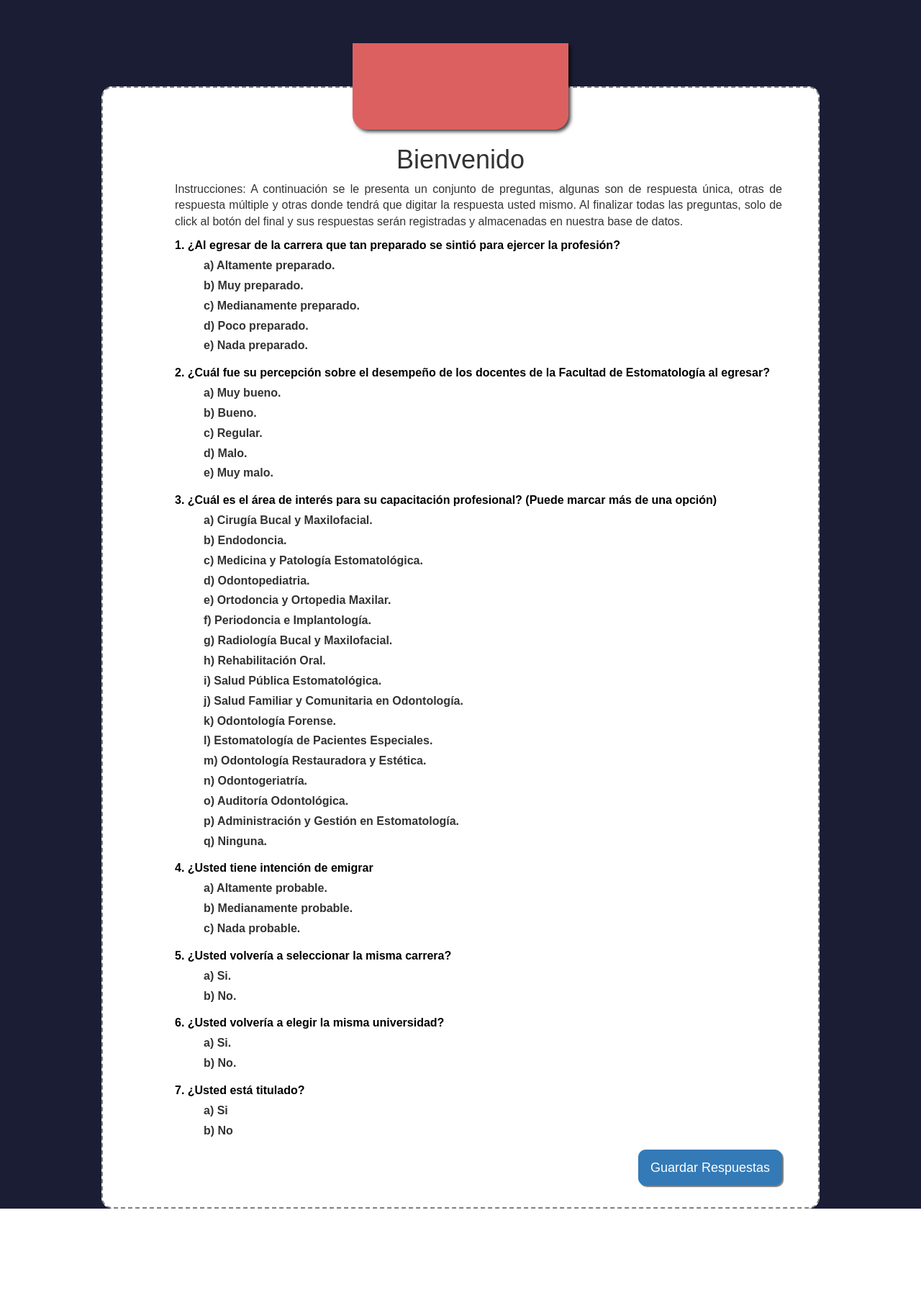
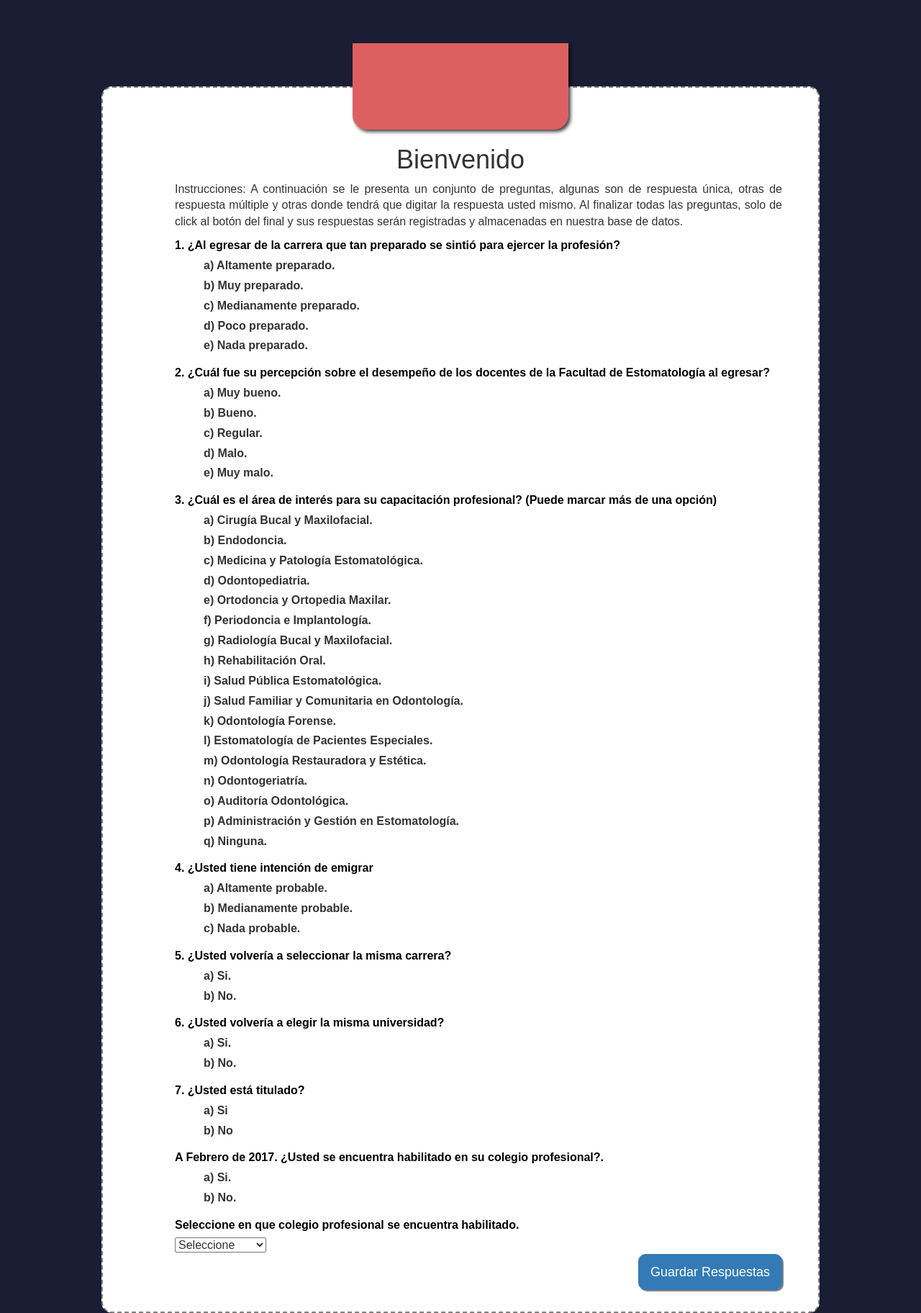
Before and after one commit to 5yC0r/84lt0, a PHP site: page / in a window 1280 px wide. Shown: the whole page at 72% size. Before the commit the page ends 1679 px from the top, so only its background shows below. Run offline with PHP 8.4, Linux system fonts and the light colour scheme; some libraries are stand-ins or nearby versions.

Commit message:
se agregaron nuevas preguntas, aun faltan algunas y estructurar preguntas bi adcionales

```diff
--- a/js/main.js
+++ b/js/main.js
@@ -432,3 +432,6 @@ function prueba(dniAlumno) {
             }
     	});
 }
+
+
+//todas menos la letra e :V
--- a/vista/preguntas.php
+++ b/vista/preguntas.php
@@ -87,10 +87,13 @@
 			</ul>
 		</div>
 	</div>
+
 	<div class="pregunta-compuesta" id="p7" data-marcado="nomarcado">
+
 		<div class="enunciado">
 			<label for="">7. ¿Usted está titulado?</label>
 		</div>
+
 		<div class="grupo-alternativas">
 			<ul>
 				<li><label for="" class="alternativa" data-pregunta="p7" data-indice="a">a) Si</label></li>
@@ -98,14 +101,64 @@
 			</ul>
 		</div>
 
-		<div class="pregunta-adicional-tipeada" id="p7-1" data-head="b">
+		<div class="pregunta-adicional-compuesta" id="p7-1" data-head="a">
+			<div class="enunciado">
+				<label for="">A Febrero de 2017. ¿Usted se encuentra habilitado en su colegio profesional?.</label>
+			</div>
+			<div class="grupo-alternativas">
+				<ul>
+					<li><label for="" class="alternativa" data-pregunta="p7-1" data-indice="a">a) Si.</label></li>
+					<li><label for="" class="alternativa" data-pregunta="p7-1" data-indice="b">b) No.</label></li>
+				</ul>
+			</div>
+
+			<div class="pregunta-biadicional-alternativa-simple" id="p7-1-1" data-head="a">
+				<div class="enunciado">
+					<label for="">Seleccione en que colegio profesional se encuentra habilitado.</label>
+				</div>
+				<div class="">
+					<select name="" id="">
+						<option value="">Seleccione</option>
+						<option value="">Amazonas</option>
+						<option value="">Apurímac</option>
+						<option value="">Arequipa</option>
+						<option value="">Ayacucho</option>
+						<option value="">Cajamarca</option>
+						<option value="">Callao</option>
+						<option value="">Chimbote</option>
+						<option value="">Cuzco</option>
+						<option value="">Huancavelica</option>
+						<option value="">Huánuco</option>
+						<option value="">Huaraz</option>
+						<option value="">Ica</option>
+						<option value="">Junín</option>
+						<option value="">La Libertad</option>
+						<option value="">Lambayeque</option>
+						<option value="">Lima</option>
+						<option value="">Loreto</option>
+						<option value="">Madre de Dios</option>
+						<option value="">Moquegua</option>
+						<option value="">Piura</option>
+						<option value="">Pasco</option>
+						<option value="">Puno</option>
+						<option value="">San Martin</option>
+						<option value="">Tacna</option>
+						<option value="">Tumbes</option>
+						<option value="">Ucayali</option>
+					</select>
+				</div>
+			</div>
+		</div>
+
+		<div class="pregunta-adicional-tipeada" id="p7-2" data-head="b">
 			<div class="enunciado">
 				<label for="">Explique a continuación el motivo por el cuál no se tituló y de por terminada la encuesta.</label>
 			</div>
 			<div class="respuesta-tipeada">
-				<input type="text" data-pregunta="p7-1" value="" size="90">
+				<input type="text" data-pregunta="p7-2" value="" size="90">
 			</div>
 		</div>
+
 	</div>
 
 	<div id="preguntas-titulado">
@@ -153,11 +206,11 @@
 				</div>
 			</div>
 		</div>
-		<div class="pregunta-alternativa-multiple" id="p10">
+		<div class="pregunta-compuesta" id="p10">
 			<div class="enunciado">
 				<label for="">10. ¿Cuál es el area del ejercicio profesional que desempeña? (Puede marcar más de una opción)</label>
 			</div>
-			<div class="grupo-alternativas-pregunta-multiple">
+			<div class="grupo-alternativas">
 				<ul>
 					<li><label for="" class="alternativa" data-seleccionado="false" data-pregunta="p10" data-indice="a">a) Asistencial.</label></li>
 					<li><label for="" class="alternativa" data-seleccionado="false" data-pregunta="p10" data-indice="b">b) Docencia.</label></li>
@@ -166,6 +219,31 @@
 					<li><label for="" class="alternativa" data-seleccionado="false" data-pregunta="p10" data-indice="e">e) Administración.</label></li>
 					<li><label for="" class="alternativa" data-seleccionado="false" data-pregunta="p10" data-indice="f">f) Promoción de la salud.</label></li>
 				</ul>
+			</div>
+
+			<div class="pregunta-adicional-alternativa-multiple" id="p10-1" data-head="a">
+				<div class="enunciado">
+					<label for="">¿En qué centro de salud se desempeña en el área asistencial? (puede marcar más de una opción)</label>
+				</div>
+				<div class="grupo-alternativas-pregunta-multiple">
+					<ul>
+						<li><label for="" class="alternativa" data-seleccionado="false" data-pregunta="p10-1" data-indice="a">a) Minsa.</label></li>
+						<li><label for="" class="alternativa" data-seleccionado="false" data-pregunta="p10-1" data-indice="b">b) Essalud.</label></li>
+						<li><label for="" class="alternativa" data-seleccionado="false" data-pregunta="p10-1" data-indice="c">c) Consultorio Odontológico.</label></li>
+					</ul>
+				</div>
+			</div>
+
+			<div class="pregunta-adicional-alternativa-multiple" id="p10-2" data-head="b">
+				<div class="enunciado">
+					<label for="">¿En qué centro se desempeña como docente? (puede marcar más de una opción)</label>
+				</div>
+				<div class="grupo-alternativas-pregunta-multiple">
+					<ul>
+						<li><label for="" class="alternativa" data-seleccionado="false" data-pregunta="p10-2" data-indice="a">a) Universidad pública.</label></li>
+						<li><label for="" class="alternativa" data-seleccionado="false" data-pregunta="p10-2" data-indice="b">b) Universidad privada.</label></li>
+					</ul>
+				</div>
 			</div>
 		</div>
 		<div class="pregunta-alternativa-simple" id="p11">
@@ -203,6 +281,7 @@
 					<li><label for="" class="alternativa" data-pregunta="p13" data-indice="b">b) Entre 1 y 2 años.</label></li>
 					<li><label for="" class="alternativa" data-pregunta="p13" data-indice="c">c) Entre 2 y 3 años.</label></li>
 					<li><label for="" class="alternativa" data-pregunta="p13" data-indice="d">d) Más de 3 años.</label></li>
+					<li><label for="" class="alternativa" data-pregunta="p13" data-indice="e">e) No realicé labores como trabajador dependiente.</label></li>
 				</ul>
 			</div>
 		</div>
@@ -244,6 +323,7 @@
 					<li><label for="" class="alternativa" data-pregunta="p16" data-indice="b">b) Entre 1 y 2 años.</label></li>
 					<li><label for="" class="alternativa" data-pregunta="p16" data-indice="c">c) Entre 2 y 3 años.</label></li>
 					<li><label for="" class="alternativa" data-pregunta="p16" data-indice="d">d) Más de 3 años.</label></li>
+					<li><label for="" class="alternativa" data-pregunta="p16" data-indice="e">e) No realicé labores como trabajador independiente.</label></li>
 				</ul>
 			</div>
 		</div>
```
